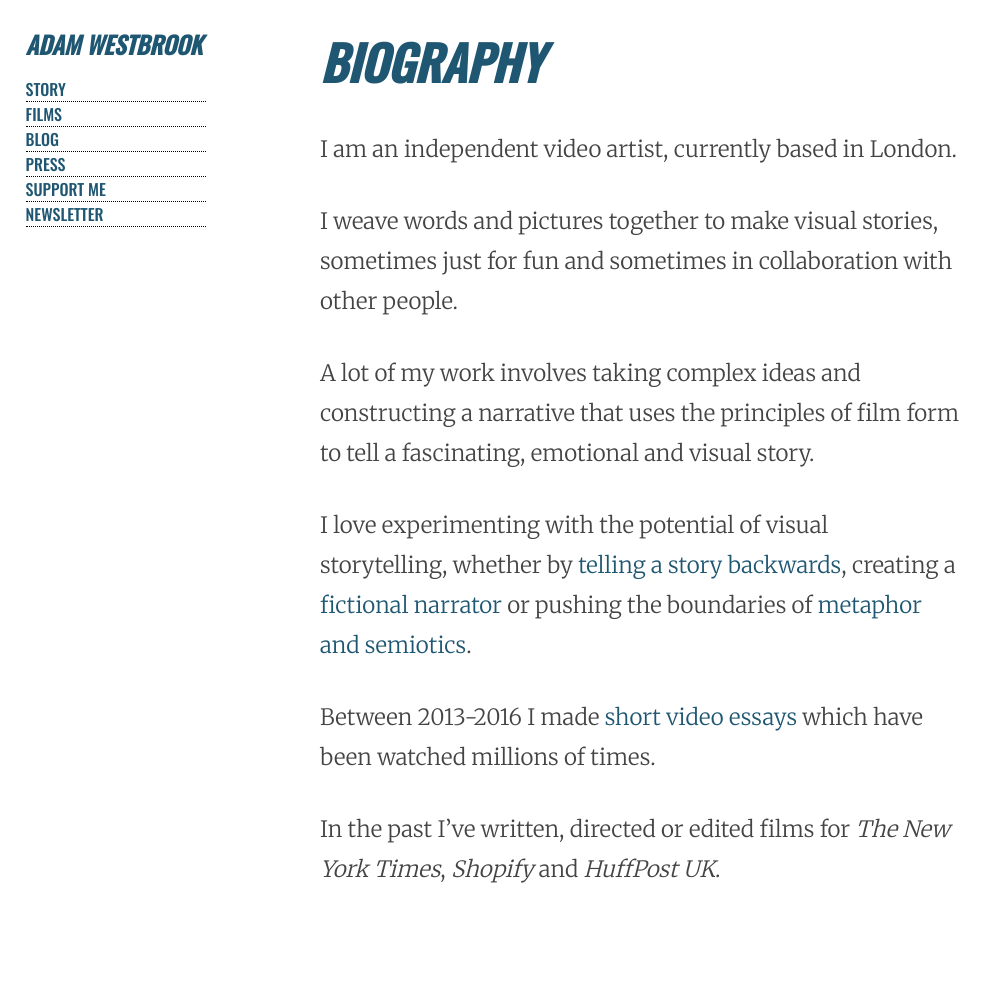
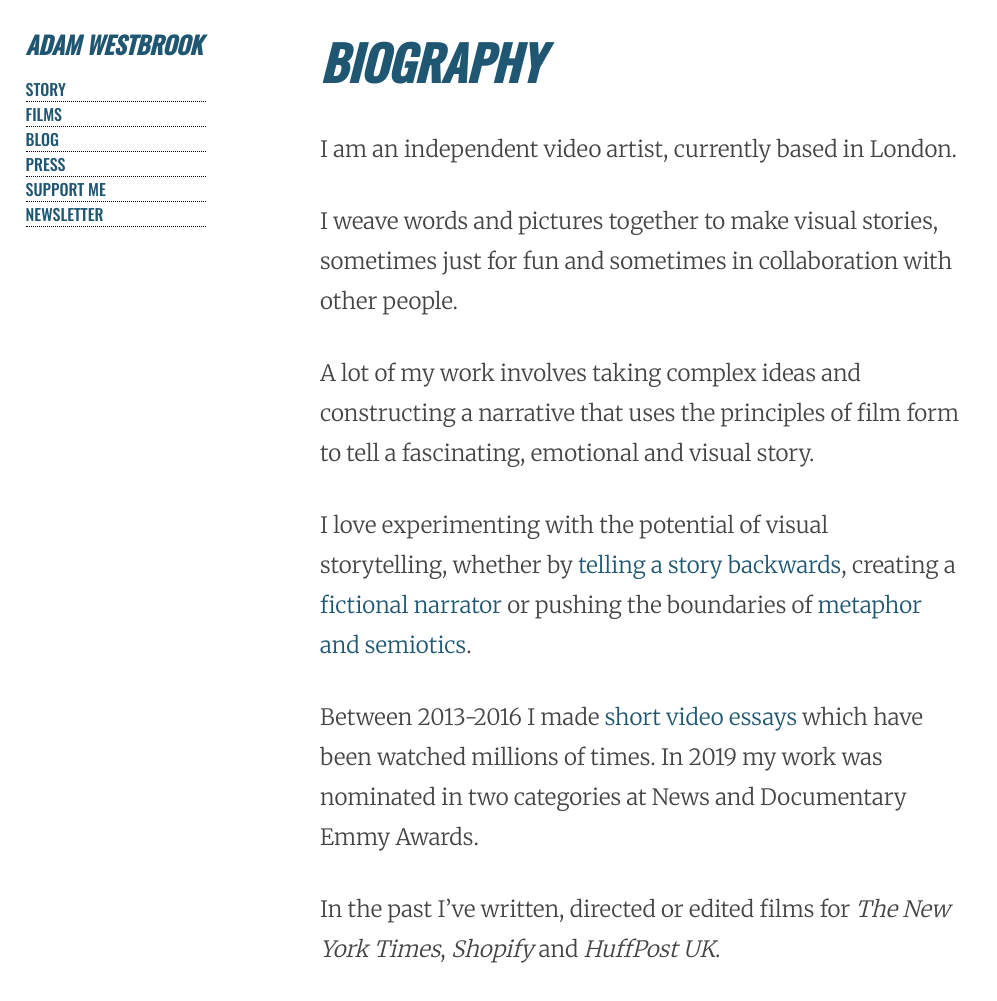
Before and after one commit to AdamWestbrook/adamwestbrook.github.io, a Jekyll site: the page built from story.md, in a window 1280 px wide. Shown: the whole page, without its empty margins (0-997 px from the left). Built offline with Jekyll 4.4.1, drawn with Linux system fonts in a browser that asks for light colours; before the commit the page ends 921 px from its top, so only the background shows below that.

Commit message:
Update story.md

```diff
--- a/story.md
+++ b/story.md
@@ -14,6 +14,6 @@ A lot of my work involves taking complex ideas and constructing a narrative that
 
 I love experimenting with the potential of visual storytelling, whether by [telling a story backwards](https://vimeo.com/105681474), creating a [fictional narrator](/parallax) or pushing the boundaries of [metaphor and semiotics](https://vimeo.com/157044515).
 
-Between 2013-2016 I made [short video essays](/portfolio) which have been watched millions of times.
+Between 2013-2016 I made [short video essays](/portfolio) which have been watched millions of times. In 2019 my work was nominated in two categories at News and Documentary Emmy Awards.
 
 In the past I've written, directed or edited films for *The New York Times*, *Shopify* and *HuffPost UK*.
```
